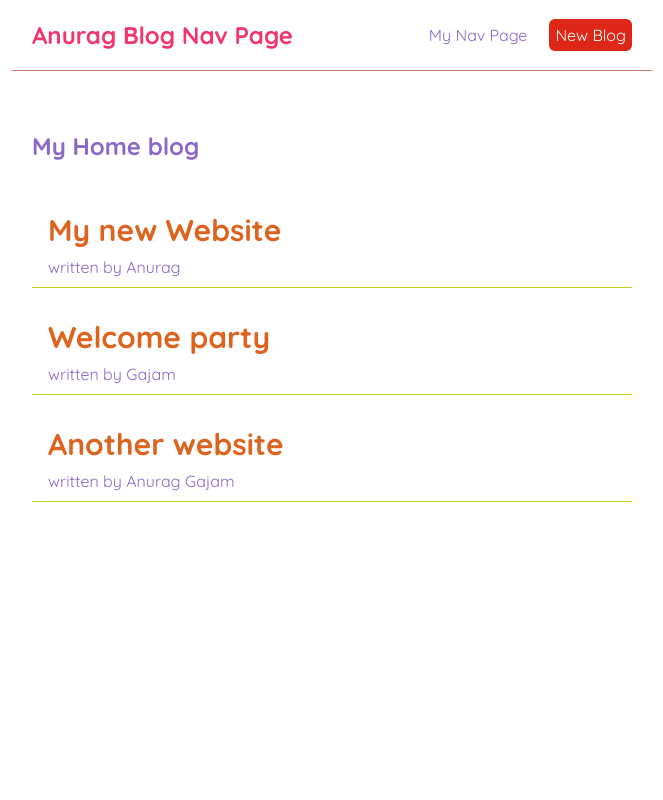
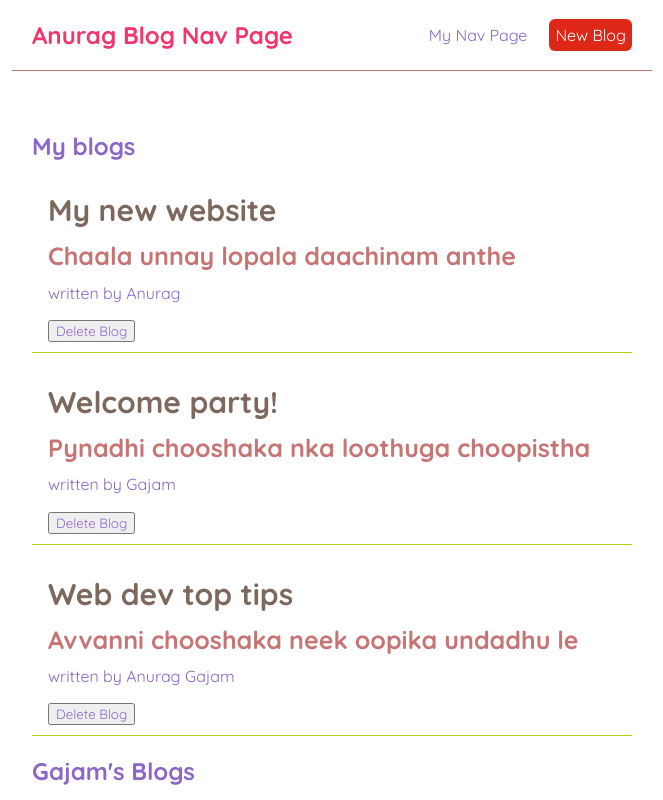
Before and after one commit to Gajam-Anurag/my-react-project, a React (Create React App) app: page / in a window 1280 px wide. Shown: the top 800 px of the page, without its empty margins (308-971 px from the left). Built offline with nearby package versions, Linux system fonts and the light colour scheme.

Commit message:
Recent changes

```diff
--- a/package.json
+++ b/package.json
@@ -6,8 +6,9 @@
     "@testing-library/jest-dom": "^5.16.3",
     "@testing-library/react": "^12.1.4",
     "@testing-library/user-event": "^13.5.0",
-    "react": "^18.0.0",
-    "react-dom": "^18.0.0",
+    "i": "^0.3.7",
+    "react": "^18.1.0",
+    "react-dom": "^18.1.0",
     "react-scripts": "5.0.0",
     "web-vitals": "^2.1.4"
   },
--- /dev/null
+++ b/src/BlogList.js
@@ -0,0 +1,19 @@
+const BlogList = ({blogs, title, handleDelete}) => {
+    // const blogs = props.blogs;
+    // const title = props.title;
+    return (
+        <div>
+            <h2>{title}</h2>
+            {blogs.map((blog) => (
+                <div className="blog-pre" key={blog.id}>
+                    <h2>{blog.title}</h2>
+                    <h3>{blog.body}</h3>
+                    <p>written by {blog.author}</p>
+                    <button onClick = {() => handleDelete(blog.id)}>Delete Blog</button>
+                </div>
+            ))}
+        </div>
+    );
+}
+
+export default BlogList;
--- a/src/Home.js
+++ b/src/Home.js
@@ -1,24 +1,35 @@
-import {useState} from 'react'
+import {useState, useEffect} from 'react';
+import BlogList from './BlogList';
 
 
 const Home = () => {
 
-    const [blogs, setBlogs] = useState([
-        {title: 'My new Website', body: 'abcdefghij', author : 'Anurag', id:1},
-        {title: "Welcome party", body: "abcdefghij", author : "Gajam", id:2},
-        {title: "Another website", body: "abcdefghij", author : "Anurag Gajam", id:3}
-    ]);
+    const [blogs, setBlogs] = useState( [
+        { title: 'My new website', body: 'Chaala unnay lopala daachinam anthe', author: 'Anurag', id: 1 },
+        { title: 'Welcome party!', body: 'Pynadhi chooshaka nka loothuga choopistha', author: 'Gajam', id: 2 },
+        { title: 'Web dev top tips', body: 'Avvanni chooshaka neek oopika undadhu le', author: 'Anurag Gajam', id: 3 }]
+    );
+    const handleDelete = (id) => {
+
+        const newBlogs = blogs.filter(blog => blog.id !== id);
+        setBlogs(newBlogs);
+
+    }
+
+    const [name, setName] = useState("Anurag Gajam")
+
+    useEffect( () => {
+        console.log("useEffect renders when we change data based on useState");
+        console.log(name);
+    }, [name]);
 
     return (
 
         <div className="home">
-            <h2>My Home blog</h2><br/>
-            {blogs.map((blog) => (
-                <div className="blog-pre" key={blog.id}>
-                    <h2>{blog.title}</h2>
-                    <p>written by {blog.author}</p>
-                </div>
-            ))}
+            <BlogList blogs = {blogs} title = "My blogs" handleDelete = {handleDelete}/>
+            <BlogList blogs = {blogs.filter((blog) => blog.author == 'Gajam')}  title = "Gajam's Blogs" handleDelete = {handleDelete}/>
+           {/* <button onClick={() => setName("Anusha")}>Change Name</button>
+            <p>{name}</p>*/}
         </div>
      );
 }
--- a/src/index.css
+++ b/src/index.css
@@ -44,6 +44,17 @@ border-bottom: 1px solid #c1cd1b;
 }
 .blog-pre h2{
 font-size: 30px;
-color:rgb(221, 100, 31);
+color:rgb(124, 104, 93);
 margin-bottom: 8px;
 }
+.blog-pre h3{
+  font-size: 25px;
+  color: #c67474;
+  margin-top: 2%;
+}
+.blog-pre p{
+  margin-top: 2%;
+}
+.blog-pre button{
+  margin-top: 3%;
+}
--- a/src/index.js
+++ b/src/index.js
@@ -1,14 +1,16 @@
 import React from 'react';
-import ReactDOM from 'react-dom';
+import { createRoot } from 'react-dom/client';
 import './index.css';
 import App from './App';
 import reportWebVitals from './reportWebVitals';
 
-ReactDOM.render(
+const container = document.getElementById('root')
+const root = createRoot(container);
+
+root.render(
   <React.StrictMode>
     <App />
   </React.StrictMode>,
-  document.getElementById('root')
 );
 
 // If you want to start measuring performance in your app, pass a function
```
